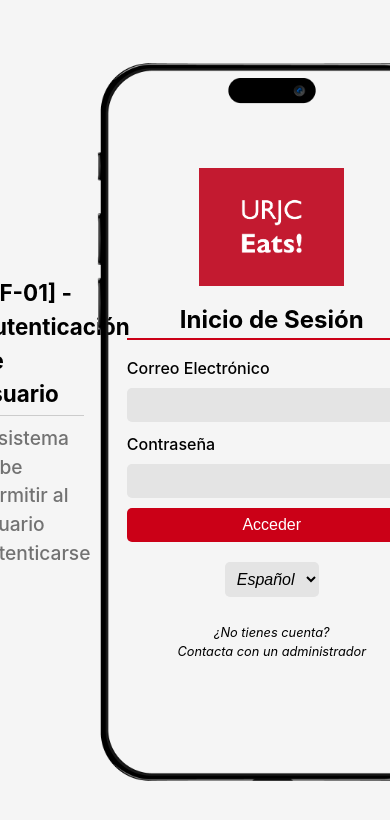
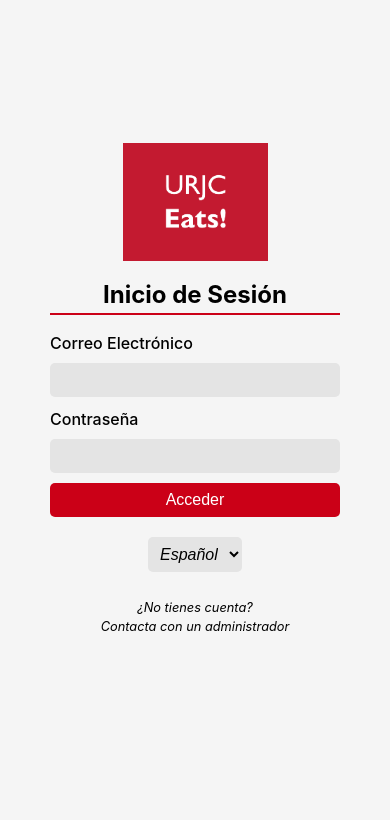
Before and after one commit to PortiESP/URJC-Eats-prototype, a React (Vite) app: page / in a window 390 px wide. Shown: the top 820 px of the page. Built offline with nearby package versions, Linux system fonts and the light colour scheme.

Commit message:
mobile responsive

```diff
--- a/src/App.css
+++ b/src/App.css
@@ -188,3 +188,40 @@
         }
     }
 }
+
+
+@media (max-width: 700px) {
+    .app-wrapper{
+        .app-mid-container{
+            aside{
+                display: none;
+            }
+
+            .app-frame-container{
+                width: 100vw;
+                height: 100vh;
+
+                .app-frame-content{
+                    width: 100%;
+                    height: 100%;
+                    border-radius: 0;
+
+                    .scene-wrapper .scene-content{
+                        height: 100%;
+                    }
+                }
+
+                & > img{
+                    display: none;
+                }
+            }
+        }
+
+        .app-top-container{
+            display: none;
+        }
+        .app-bottom-container{
+            display: none;
+        }
+    }
+}
--- a/src/styles/scenes_styles/login.module.scss
+++ b/src/styles/scenes_styles/login.module.scss
@@ -5,6 +5,7 @@
     justify-content: center;
     align-items: center;
     flex-direction: column;
+    width: 100%;
 
     .title{
         margin-bottom: 1rem;
```
